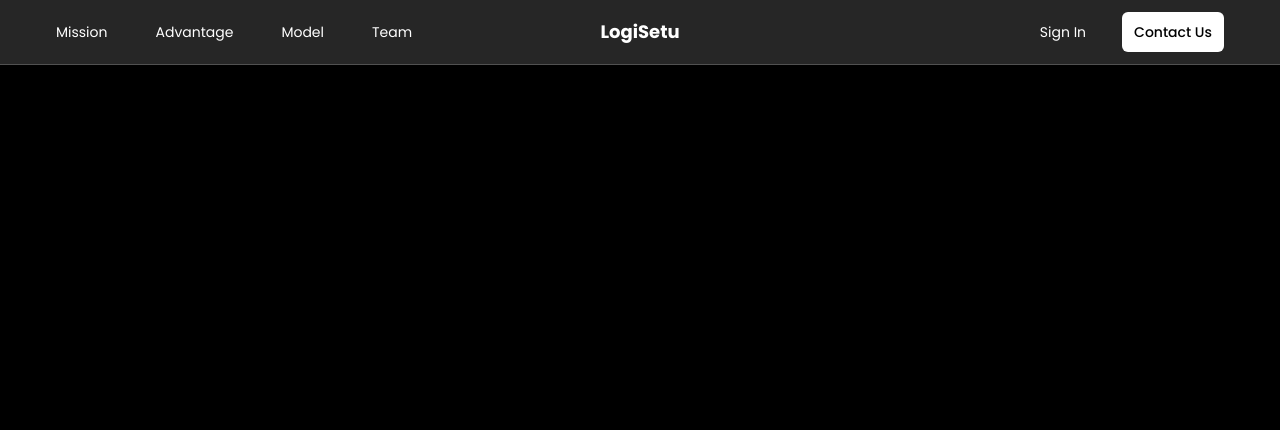
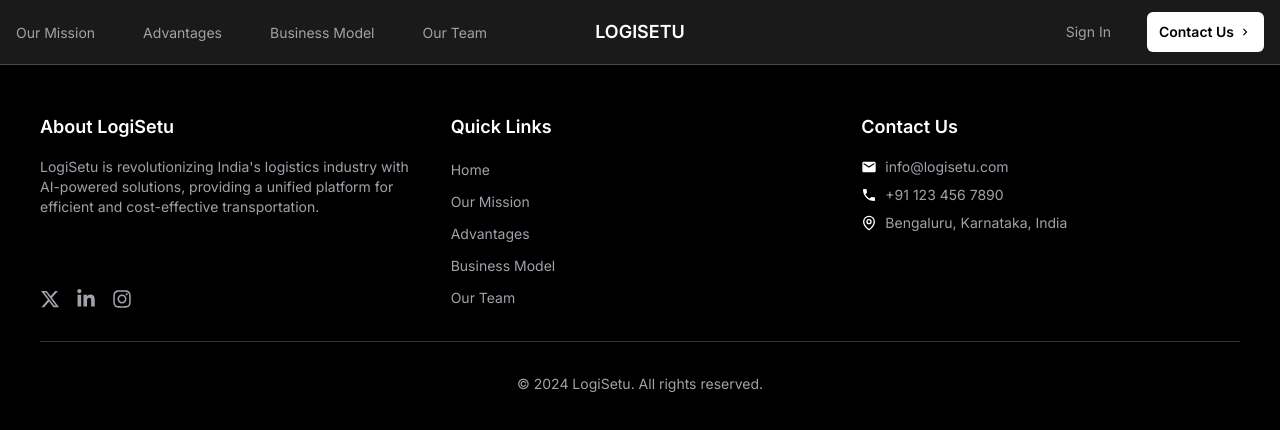
Before and after one commit to amlanxbghn/logisetu-website, a Next.js app: page / in a window 1280 px wide. Shown: the top 430 px of the page. Built offline with nearby package versions, Linux system fonts and the light colour scheme.

Commit message:
Navbar & Footer

```diff
--- a/package.json
+++ b/package.json
@@ -9,6 +9,7 @@
     "lint": "next lint"
   },
   "dependencies": {
+    "lucide-react": "^0.451.0",
     "next": "14.2.14",
     "react": "^18",
     "react-dom": "^18",
--- a/src/app/globals.css
+++ b/src/app/globals.css
@@ -4,6 +4,6 @@
 
 @layer base {
   .nav-item {
-    @apply text-sm transition-colors hover:text-[#0096FF] duration-300 inline-block ;
+    @apply text-sm transition-colors text-zinc-400 hover:text-white inline-block ;
   }
 }
--- a/src/app/layout.tsx
+++ b/src/app/layout.tsx
@@ -1,11 +1,11 @@
 import type { Metadata } from "next";
-import {Poppins} from "next/font/google";
+import {Inter} from "next/font/google";
 import "./globals.css";
 import {twMerge} from "tailwind-merge";
 
-const poppins = Poppins({
+const inter = Inter({
   subsets: ["latin"],
-  weight: ['400', '500', '700'],
+  // weight: ['400', '500', '700'],
 });
 
 export const metadata: Metadata = {
@@ -21,7 +21,7 @@ export default function RootLayout({
   return (
     <html lang="en">
       <body
-        className={twMerge(poppins.className, "bg-black text-white antialiased")}
+        className={twMerge(inter.className, "bg-black text-white antialiased")}
       >
         {children}
       </body>
--- a/src/app/page.tsx
+++ b/src/app/page.tsx
@@ -1,9 +1,11 @@
 import Navbar from "@/components/Navbar";
+import Footer from "@/components/Footer";
 
 export default function Home() {
   return (
     <>
       <Navbar />
+      <Footer />
     </>
   );
 }
--- /dev/null
+++ b/src/components/Footer.tsx
@@ -0,0 +1,79 @@
+import Link from "next/link"
+import { MdMail as Mail, MdPhone as Phone } from "react-icons/md";
+import { LuMapPin as MapPin } from "react-icons/lu";
+import { FaXTwitter as Twitter, FaLinkedinIn as LinkedIn, FaInstagram as Instagram} from "react-icons/fa6";
+
+const Footer = () => {
+    return (
+        <div className="container">
+            <footer className="py-12">
+                <div className="container px-4 md:px-6">
+                    <div className="grid grid-cols-1 md:grid-cols-3 gap-8">
+                        <div className="flex flex-col justify-between">
+                            <div>
+                                <h3 className="text-lg font-semibold mb-4">About LogiSetu</h3>
+                                <p className="text-sm text-zinc-400">
+                                    LogiSetu is revolutionizing India's logistics industry with AI-powered solutions,
+                                    providing a unified platform for efficient and cost-effective transportation.
+                                </p>
+                            </div>
+                            <div className="flex space-x-4 mt-4">
+                                <a href="#" className="nav-item">
+                                    <Twitter className="w-5 h-5" />
+                                    <span className="sr-only">Twitter</span>
+                                </a>
+                                <a href="#" className="nav-item">
+                                    <LinkedIn className="w-5 h-5" />
+                                    <span className="sr-only">LinkedIn</span>
+                                </a>
+                                <a href="#" className="nav-item">
+                                    <Instagram className="w-5 h-5" />
+                                    <span className="sr-only">Instagram</span>
+                                </a>
+                            </div>
+                        </div>
+                        <div>
+                            <h3 className="text-lg font-semibold mb-4">Quick Links</h3>
+                            <ul className="space-y-2">
+                                <li><Link href="#" className="nav-item">Home</Link></li>
+                                <li><Link href="#mission" className="nav-item">Our Mission</Link></li>
+                                <li><Link href="#advantage" className="nav-item">Advantages</Link></li>
+                                <li><Link href="#model" className="nav-item">Business Model</Link></li>
+                                <li><Link href="#team" className="nav-item">Our Team</Link></li>
+                            </ul>
+                        </div>
+                        <div id="contact">
+                            <h3 className="text-lg font-semibold mb-4">Contact Us</h3>
+                            <ul className="space-y-2">
+                                <li className="flex items-center">
+                                    <Mail className="w-4 h-4 mr-2" />
+                                    <a href="mailto:info@logisetu.com" className="nav-item">
+                                        info@logisetu.com
+                                    </a>
+                                </li>
+                                <li className="flex items-center">
+                                    <Phone className="w-4 h-4 mr-2" />
+
+                                    <a href="tel:+911234567890" className="nav-item">
+                                        +91 123 456 7890
+                                    </a>
+                                </li>
+                                <li className="flex items-center">
+                                    <MapPin className="w-4 h-4 mr-2" />
+                                    <span className="nav-item cursor-default">
+                                        Bengaluru, Karnataka, India
+                                    </span>
+                                </li>
+                            </ul>
+                        </div>
+                    </div>
+                    <div className="mt-8 pt-8 border-t border-white/20 text-center">
+                        <p className="text-sm text-zinc-400">&copy; 2024 LogiSetu. All rights reserved.</p>
+                    </div>
+                </div>
+            </footer>
+        </div>
+    )
+}
+
+export default Footer
--- a/src/components/Navbar.tsx
+++ b/src/components/Navbar.tsx
@@ -1,20 +1,21 @@
 "use client";
 
 import React, { useState } from 'react';
+import { MdKeyboardArrowRight } from "react-icons/md";
 
 const Navbar = () => {
   const [mobileNavOpen, setMobileNavOpen] = useState(false);
 
   return (
     <section>
-      <nav className="relative py-3 bg-white/15 border-b border-white/20 backdrop-blur z-50">
+      <nav className="relative py-3 bg-white/10 border-b border-white/20 backdrop-blur z-50">
         <div className="container px-4 mx-auto">
           <div className="flex items-center relative">
             <a
-              className="absolute top-1/2 left-1/2 transform -translate-x-1/2 -translate-y-1/2 inline-block text-lg font-bold"
+              className="absolute top-1/2 left-1/2 transform -translate-x-1/2 -translate-y-1/2 inline-block text-lg font-semibold"
               href="#"
             >
-              <h1 className=''>LogiSetu</h1>
+              <h1 className=''>LOGISETU</h1>
             </a>
 
             <div className="lg:hidden ml-auto">
@@ -32,22 +33,22 @@ const Navbar = () => {
             <ul className="hidden lg:flex lg:w-auto lg:space-x-12">
               <li>
                 <a className="nav-item" href="#">
-                  Mission
+                  Our Mission
                 </a>
               </li>
               <li>
                 <a className="nav-item" href="#">
-                  Advantage
+                  Advantages
                 </a>
               </li>
               <li>
                 <a className="nav-item" href="#">
-                  Model
+                  Business Model
                 </a>
               </li>
               <li>
                 <a className="nav-item" href="#">
-                  Team
+                  Our Team
                 </a>
               </li>
             </ul>
@@ -57,10 +58,13 @@ const Navbar = () => {
                   Sign In
                 </a>
                 <a
-                  className="relative group inline-block py-2.5 px-3 text-sm font-medium text-black bg-white rounded-md overflow-hidden"
+                  className="relative group inline-block py-2.5 px-3 text-sm font-semibold text-black bg-white rounded-md overflow-hidden"
                   href="#"
                 >
-                  <span className="relative">Contact Us</span>
+                  <span className="flex items-center relative">
+                    Contact Us
+                    <MdKeyboardArrowRight className="ml-1 group-hover:translate-x-1 transition-transform duration-200" />
+                  </span>
                 </a>
               </div>
             </div>
@@ -74,23 +78,23 @@ const Navbar = () => {
           <div>
             <ul className="mb-2">
               <li>
-                <a className="block py-4 px-5 text-black hover:bg-[#0096FF]/20 rounded-lg" href="#">
-                  Mission
+                <a className="block py-4 px-5 text-black hover:bg-blue-200 rounded-lg" href="#">
+                  Our Mission
                 </a>
               </li>
               <li>
-                <a className="block py-4 px-5 text-black hover:bg-[#0096FF]/20 rounded-lg" href="#">
-                  Advantage
+                <a className="block py-4 px-5 text-black hover:bg-blue-200 rounded-lg" href="#">
+                  Advantages
                 </a>
               </li>
               <li>
-                <a className="block py-4 px-5 text-black hover:bg-[#0096FF]/20 rounded-lg" href="#">
-                  Model
+                <a className="block py-4 px-5 text-black hover:bg-blue-200 rounded-lg" href="#">
+                  Business Model
                 </a>
               </li>
               <li>
-                <a className="block py-4 px-5 text-black hover:bg-[#0096FF]/20 rounded-lg" href="#">
-                  Team
+                <a className="block py-4 px-5 text-black hover:bg-blue-200 rounded-lg" href="#">
+                  Our Team
                 </a>
               </li>
             </ul>
--- a/tailwind.config.ts
+++ b/tailwind.config.ts
@@ -9,20 +9,7 @@ const config: Config = {
   theme: {
     container: {
       center: true,
-      padding: {
-        DEFAULT: "20px",
-        lg: "80px",
-      },
-      screens: {
-        sm: "375px",
-        md: "768px",
-        lg: "1200px",
-      },
-    },
-    screens: {
-      sm: "375px",
-      md: "768px",
-      lg: "1200px",
+      padding: "1rem",
     },
     extend: {
       colors: {},
```
Also changed, not shown: 1 other file (tests, documents, lock files or other folders).
